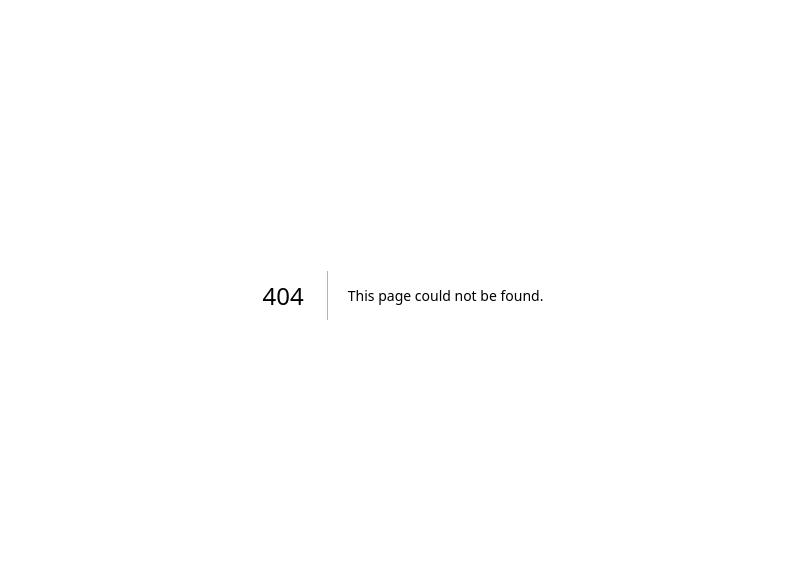
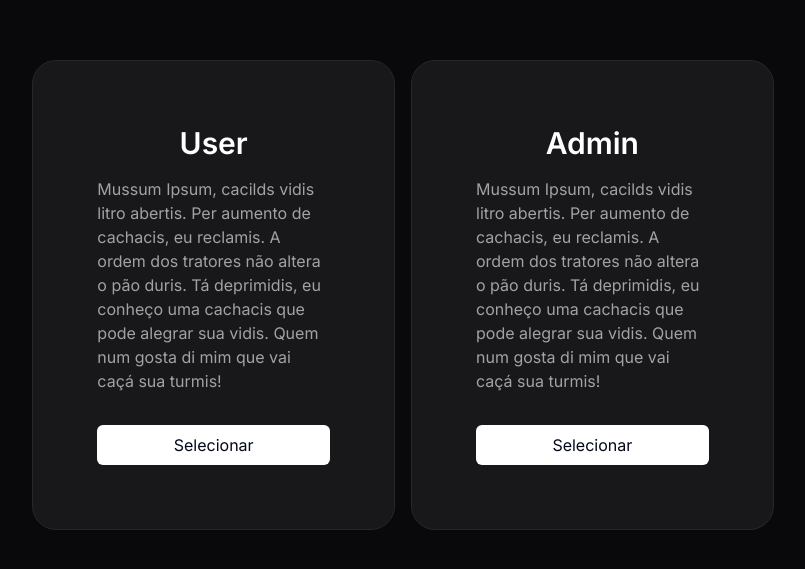
Before and after one commit to CarlosAllberto/login-next, a Next.js app: page /select-role in a window 1280 px wide. Before the commit this address had no page. Shown: the part 105-674 px from the top of the page, without its empty margins (237-1042 px from the left). Built offline with nearby package versions, Linux system fonts and the light colour scheme.

Commit message:
server side forget

```diff
--- /dev/null
+++ b/app/(pages)/forget/actions.ts
@@ -0,0 +1,41 @@
+'use server'
+
+export async function forgetAction(prevState: any, data: FormData) {
+
+  const isValidEmail = (email: string) => {
+    const emailRegex = /^[A-Z0-9._%+-]+@[A-Z0-9.-]+\.[A-Z]{2,}$/i
+    return emailRegex.test(email)
+  }
+
+  let email: any = data.get('email')
+
+  if (!isValidEmail(email)) {
+    return { error: 'Email is invalid' }
+  }
+
+  try {
+    const res = await fetch(`http://localhost:3000/api/get/${email}`, {
+      method: 'GET',
+      headers: {
+        'Content-Type': 'application/json',
+      },
+    })
+    if (res.status === 200) {
+      let data = await res.json()
+      if (data) {
+        try {
+          if (data.provider === 'credentials') {
+            return { message: 'https://localhost:3000/new-password' }
+          }
+          return { error: `you create account with ${data.provider}` }
+        } catch {
+          //null
+        }
+      }
+      return { error: 'Email not found in database.' }
+    }
+  } catch (error) {
+    console.log(error)
+    return { error: 'Error, try again' }
+  }
+}
--- a/app/(pages)/forget/page.tsx
+++ b/app/(pages)/forget/page.tsx
@@ -1,30 +1,27 @@
 'use client'
 
 import toast, { Toaster } from 'react-hot-toast'
+import { forgetAction } from './actions'
+import { useFormState } from 'react-dom'
+import { useEffect } from 'react'
+
+const initialState = {
+  email: null,
+}
 
 export default function Login() {
-	const isValidEmail = (email: string) => {
-		const emailRegex = /^[A-Z0-9._%+-]+@[A-Z0-9.-]+\.[A-Z]{2,}$/i
-		return emailRegex.test(email)
-	}
+	const [state, formAction] = useFormState<any>(forgetAction, initialState)
 
-	const handleSubmit = async (e: any) => {
-		e.preventDefault()
-		const email = e.target[0].value
-
-    if (!isValidEmail(email)) {
-			toast.error('Email is invalid')
-			return
-		}
-
-		toast('https://localhost:3000/new-password')
-	}
+	useEffect(() => {
+		if (state.message) toast(state.message)
+			if (state.error) toast.error(state.error)
+	}, [state])
 
 	return (
 		<main className="flex min-h-screen flex-col items-center justify-center p-24">
 			<form
 				className="border border-zinc-800 rounded-3xl p-16 bg-zinc-900 flex flex-col gap-4 w-4/12"
-				onSubmit={handleSubmit}
+				action={formAction}
 			>
 				<div>
 					<h1 className="text-center text-white font-semibold text-4xl mb-5">Esqueci a senha</h1>
@@ -43,7 +40,7 @@ export default function Login() {
 				<div>
 					<button className="bg-white ps-5 pe-5 pt-2 pb-2 rounded-md w-full">Enviar</button>
 				</div>
-				<Toaster position='top-right' />
+				<Toaster position="top-right" />
 			</form>
 		</main>
 	)
--- /dev/null
+++ b/app/(pages)/select-role/page.tsx
@@ -0,0 +1,42 @@
+'use client'
+
+import React from 'react'
+
+export default function Register() {
+	return (
+		<main className="flex min-h-screen flex-col items-center justify-center p-24">
+      <div className="flex justify-center gap-4">
+        <div className="border border-zinc-800 rounded-3xl p-16 bg-zinc-900 flex flex-col gap-4 w-4/12">
+          <h3 className="text-center text-white font-semibold text-3xl">User</h3>
+          <p className="text-white/60">
+            Mussum Ipsum, cacilds vidis litro abertis. Per aumento de cachacis, eu reclamis. A ordem
+            dos tratores não altera o pão duris. Tá deprimidis, eu conheço uma cachacis que pode
+            alegrar sua vidis. Quem num gosta di mim que vai caçá sua turmis!
+          </p>
+          <a href="/">
+            <button
+              className="bg-white ps-5 pe-5 pt-2 pb-2 rounded-md w-full mt-4"
+            >
+              Selecionar
+            </button>
+          </a>
+        </div>
+        <div className="border border-zinc-800 rounded-3xl p-16 bg-zinc-900 flex flex-col gap-4 w-4/12">
+          <h3 className="text-center text-white font-semibold text-3xl">Admin</h3>
+          <p className="text-white/60">
+            Mussum Ipsum, cacilds vidis litro abertis. Per aumento de cachacis, eu reclamis. A ordem
+            dos tratores não altera o pão duris. Tá deprimidis, eu conheço uma cachacis que pode
+            alegrar sua vidis. Quem num gosta di mim que vai caçá sua turmis!
+          </p>
+          <a href="/">
+            <button
+              className="bg-white ps-5 pe-5 pt-2 pb-2 rounded-md w-full mt-4"
+            >
+              Selecionar
+            </button>
+          </a>
+        </div>
+      </div>
+		</main>
+	)
+}
```
